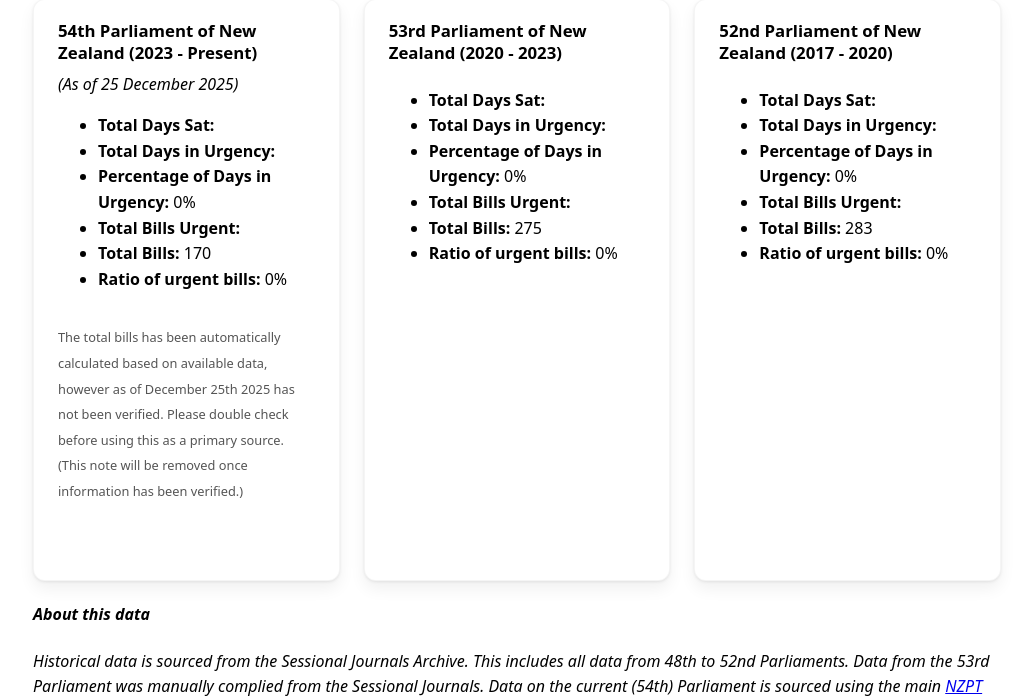
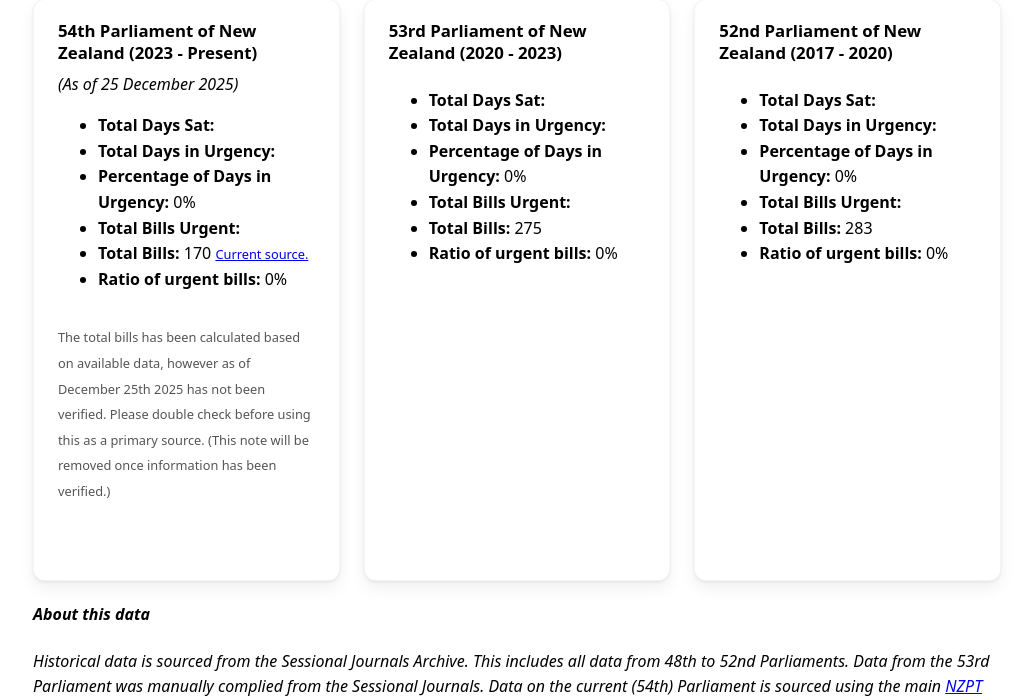
Before and after one commit to ItsHammy/nzpt-urgency, a PHP site: page /historical in a window 1280 px wide. Shown: the part 499-1199 px from the top of the page, without its empty margins (123-1156 px from the left). Run offline with PHP 8.4, Linux system fonts and the light colour scheme; some libraries are stand-ins or nearby versions.

Commit message:
More clarity around the source of current bills

```diff
--- a/web/historical/index.php
+++ b/web/historical/index.php
@@ -95,10 +95,10 @@ $PAGE_UPDATED = "December 25th 2025";
                 <li><strong>Total Days in Urgency:</strong> <?php echo $num_days_urgency_54; ?></li>
                 <li><strong>Percentage of Days in Urgency:</strong> <?php echo $percent_urgency_54; ?>%</li>
                 <li><strong>Total Bills Urgent:</strong> <?php echo $count_bills_affected_54; ?></li>
-                <li><strong>Total Bills:</strong> <?php echo $count_total_bills_54; ?></li>
+                <li><strong>Total Bills:</strong> <?php echo $count_total_bills_54; ?> <small><a href="https://www.rnz.co.nz/news/on-the-inside/582408/parliament-s-year-in-numbers" target="_blank">Current source.</a></small></li>
                 <li><strong>Ratio of urgent bills:</strong> <?php echo $ratio_urgent_54; ?>%</li>
             </ul>
-            <p class="historical-stats__note"><small>The total bills has been automatically calculated based on available data, however as of December 25th 2025 has not been verified. Please double check before using this as a primary source. (This note will be removed once information has been verified.)</small><p>
+            <p class="historical-stats__note"><small>The total bills has been calculated based on available data, however as of December 25th 2025 has not been verified. Please double check before using this as a primary source. (This note will be removed once information has been verified.)</small><p>
         </article>
 
         <article class="stats-card">
```
